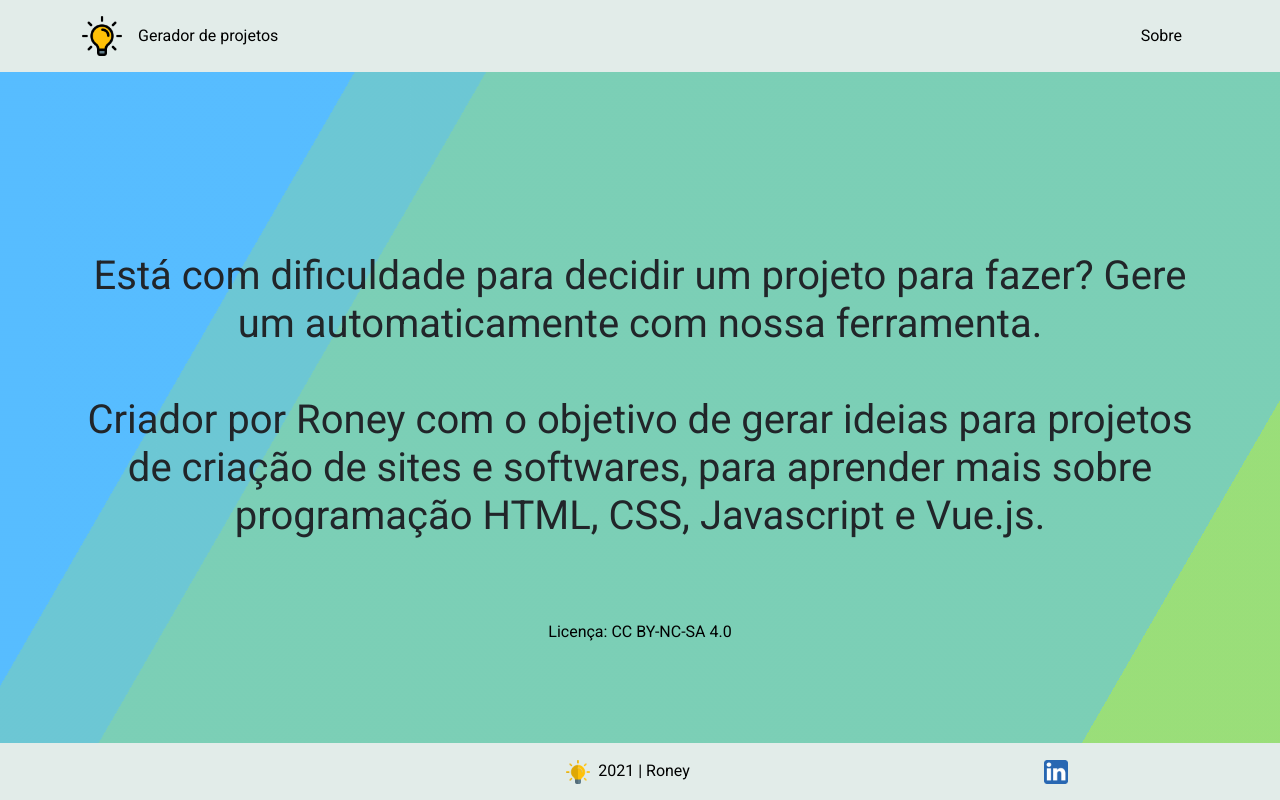
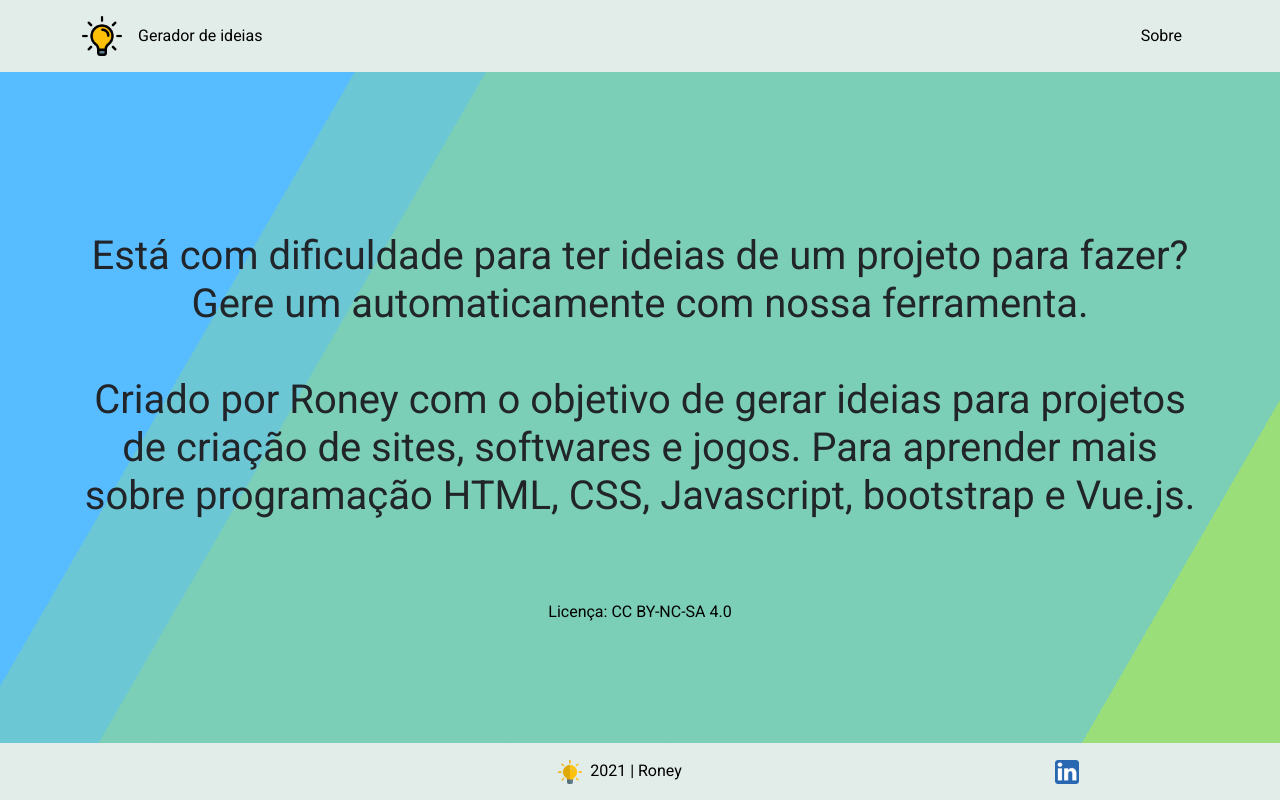
Before and after one commit to ronney17/gerador-de-ideias, a plain HTML site: page sobre.html in a window 1280 px wide. Drawn offline with nearby package versions, Linux system fonts and the light colour scheme.

Commit message:
Fix css em telas com resoluções menores

```diff
--- a/css/style.css
+++ b/css/style.css
@@ -1,9 +1,9 @@
 @import url("https://fonts.googleapis.com/css2?family=Roboto:wght@300;400&display=swap");
 
-html,body {
+body {
   font-family: "Roboto", sans-serif;
-  height: 100%;
 }
+
 .bg {
   animation: slide 3s ease-in-out infinite alternate;
   background-image: linear-gradient(-60deg, #66cc33 50%, #09f 50%);
@@ -35,20 +35,10 @@ html,body {
 }
 
 h1 {
-  margin-top: 180px;
-  margin-bottom: 80px;
-  text-align: center;
+  margin-top: 10rem;
+  margin-bottom: 5rem;
 }
 
-h2 {
-  text-align: center;
+.rodape, .menu {
+  background: #e2ece9;
 }
-
-#rodape, #menu {
-  background: #e2ece9;
-  padding: 16px;
-}
-
-#res {
-  margin: 100px;
-}
--- a/js/gerador.js
+++ b/js/gerador.js
@@ -1,13 +1,13 @@
 Vue.component('menu-topo', {
     template: `
-    <header id="menu">
+    <header class="menu py-3">
         <div class="container">
             <div class="d-flex">
                 <a href="index.html">
                     <img src="assets/lamp-w-outline.png" style="width: 40px;" alt="logo">
                 </a>
                 <ul class="nav me-lg-auto">
-                    <li><a href="index.html" class="nav-link text-black">Gerador de projetos</a></li>
+                    <li><a href="index.html" class="nav-link text-black">Gerador de ideias</a></li>
                 </ul>
                 <div class="text-end">
                     <ul class="nav me-lg-auto">
@@ -22,18 +22,19 @@ Vue.component('menu-topo', {
 
 Vue.component('rodape-bottom', {
     template: `
-    <footer id="rodape" class="d-flex align-items-center justify-content-center fixed-bottom">
+    <footer class="rodape d-flex align-items-center justify-content-center fixed-bottom py-3">
         <div class="col-md-8 d-flex justify-content-center">
             <a href="index.html" class="me-2">
                 <img width="24" height="24" src="assets/lamp.png" alt="logo">
             </a>
             <span class="text-black"> 2021 | Roney </span>
         </div>
-        <a href="https://www.linkedin.com/in/roney-s-a8b463110/" target="_blank"><img width="24" height="24"
+        <a class="px-2" href="https://www.linkedin.com/in/roney-s-a8b463110/" target="_blank"><img width="24" height="24"
                 src="assets/linkedin-logo.png" alt="linkedin"></a>
     </footer>`,
 })
 
+//To do -  Add mais projeto e uma descrição
 var app = new Vue({
     el: '#app',
     data: {
@@ -63,6 +64,7 @@ var app = new Vue({
         },
     },
     methods: {
+        //To do - Refatorar gerador
         gerador() {
 
             //Verifica se tem um nivel e categoria selecionado. Se não emite um alerta
@@ -75,54 +77,70 @@ var app = new Vue({
             //Nivel simples
             if (this.checkedNivel == "simples" && this.checkedCategoria == "jogos") {
                 this.projetoGerado = this.simples.jogos[Math.floor(Math.random() * this.simples.jogos.length)];
+
             }
             else if (this.checkedNivel == "simples" && this.checkedCategoria == "sites") {
                 this.projetoGerado = this.simples.sites[Math.floor(Math.random() * this.simples.sites.length)];
+
             }
             else if (this.checkedNivel == "simples" && this.checkedCategoria == "softwares") {
                 this.projetoGerado = this.simples.softwares[Math.floor(Math.random() * this.simples.softwares.length)];
+
             }
             else if (this.checkedNivel == "simples" && this.checkedCategoria == "aplicativos") {
                 this.projetoGerado = this.simples.aplicativos[Math.floor(Math.random() * this.simples.aplicativos.length)];
+
             }
             //Nivel mediano
             else if (this.checkedNivel == "mediano" && this.checkedCategoria == "jogos") {
                 this.projetoGerado = this.mediano.jogos[Math.floor(Math.random() * this.mediano.jogos.length)];
+
             }
             else if (this.checkedNivel == "mediano" && this.checkedCategoria == "sites") {
                 this.projetoGerado = this.mediano.sites[Math.floor(Math.random() * this.mediano.sites.length)];
+
             }
             else if (this.checkedNivel == "mediano" && this.checkedCategoria == "softwares") {
                 this.projetoGerado = this.mediano.softwares[Math.floor(Math.random() * this.mediano.softwares.length)];
+
             }
             else if (this.checkedNivel == "mediano" && this.checkedCategoria == "aplicativos") {
                 this.projetoGerado = this.mediano.aplicativos[Math.floor(Math.random() * this.mediano.aplicativos.length)];
+
             }
             //Nivel avancado
             else if (this.checkedNivel == "avancado" && this.checkedCategoria == "jogos") {
                 this.projetoGerado = this.avancado.jogos[Math.floor(Math.random() * this.avancado.jogos.length)];
+
             }
             else if (this.checkedNivel == "avancado" && this.checkedCategoria == "sites") {
                 this.projetoGerado = this.avancado.sites[Math.floor(Math.random() * this.avancado.sites.length)];
+
             }
             else if (this.checkedNivel == "avancado" && this.checkedCategoria == "softwares") {
                 this.projetoGerado = this.avancado.softwares[Math.floor(Math.random() * this.avancado.softwares.length)];
+
             }
             else if (this.checkedNivel == "avancado" && this.checkedCategoria == "aplicativos") {
                 this.projetoGerado = this.avancado.aplicativos[Math.floor(Math.random() * this.avancado.aplicativos.length)];
+
             }
             //Nivel godLevel
             else if (this.checkedNivel == "godLevel" && this.checkedCategoria == "jogos") {
                 this.projetoGerado = this.godLevel.jogos[Math.floor(Math.random() * this.godLevel.jogos.length)];
+
             }
             else if (this.checkedNivel == "godLevel" && this.checkedCategoria == "sites") {
                 this.projetoGerado = this.godLevel.sites[Math.floor(Math.random() * this.godLevel.sites.length)];
+
             }
             else if (this.checkedNivel == "godLevel" && this.checkedCategoria == "softwares") {
                 this.projetoGerado = this.godLevel.softwares[Math.floor(Math.random() * this.godLevel.softwares.length)];
+
             }
             else if (this.checkedNivel == "godLevel" && this.checkedCategoria == "aplicativos") {
                 this.projetoGerado = this.godLevel.aplicativos[Math.floor(Math.random() * this.godLevel.aplicativos.length)];
+
             }
         }
     }
--- a/sobre.html
+++ b/sobre.html
@@ -32,16 +32,17 @@
 
         <div class="d-flex flex-wrap justify-content-center align-items-center">
             <div class="container">
-                <h1>Está com dificuldade para decidir um projeto para fazer? Gere um automaticamente com nossa
+                <h1 class="text-center">Está com dificuldade para ter ideias de um projeto para fazer? Gere um automaticamente
+                    com nossa
                     ferramenta.
 
-                    <br><br> Criador por Roney com o objetivo de gerar ideias para projetos de criação de sites e
-                    softwares, para
-                    aprender mais sobre programação HTML, CSS, Javascript e Vue.js.
+                    <br><br> Criado por Roney com o objetivo de gerar ideias para projetos de criação de sites,
+                    softwares e jogos. Para
+                    aprender mais sobre programação HTML, CSS, Javascript, bootstrap e Vue.js.
                 </h1>
                 <a class="d-flex flex-wrap justify-content-center align-items-center text-black text-decoration-none"
                     href="https://creativecommons.org/licenses/by-nc-sa/4.0/" target="_blank">
-                    <p>Licença: CC BY-NC-SA 4.0</p>
+                    <p class="text-center pb-5">Licença: CC BY-NC-SA 4.0</p>
                 </a>
 
             </div>
```
Also changed, not shown: index.html (+4 -5 lines).
